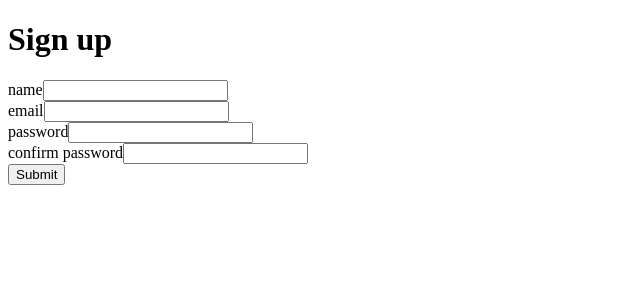
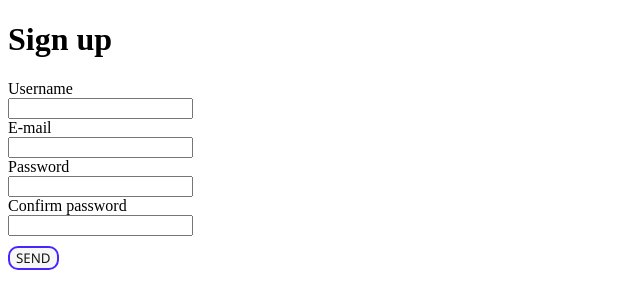
Before and after one commit to azeam/T9_notes, a React (Create React App) app in the folder home/: page /signup in a window 1280 px wide. Shown: the top 308 px of the page, without its empty margins (0-640 px from the left). Built offline with nearby package versions, Linux system fonts and the light colour scheme; the HTML template or start-up script is replaced by a standard one.

Commit message:
basic signup/login routing

```diff
--- a/home/src/components/Input.jsx
+++ b/home/src/components/Input.jsx
@@ -4,7 +4,7 @@ class Input extends Component{
     render(){
         return(
             <div>
-                <label for={this.props.name}>{this.props.label}</label><br/>
+                <label htmlFor={this.props.name}>{this.props.label}</label><br/>
                 <input type={this.props.type} name={this.props.name} id={this.props.id} onChange={this.props.onChange}></input><br/>
             </div>
         );
--- a/home/src/pages/login.js
+++ b/home/src/pages/login.js
@@ -1,7 +1,7 @@
 import React, { Component } from 'react';
 import axios from 'axios';
-
-
+import SubmitButton from '../components/Button';
+import LoginInput from '../components/Input';
 
 class login extends Component {
 	constructor(props) {
@@ -21,7 +21,7 @@ class login extends Component {
 	};
 
 	// send request to api
-	handleLogin = (event) => {
+	handleSubmit = (event) => {
 		event.preventDefault(); // handle form with js
 		const newLoginData = {
 			email: this.state.email,
@@ -32,7 +32,7 @@ class login extends Component {
 			.then((response) => {
 				console.log("token: ", `${response.data.token}`); // print token to console for debug
 				localStorage.setItem('AuthToken', `${response.data.token}`); // save token in local storage
-				this.props.history.push('/'); // go home
+				this.props.history.push('/newnote'); // go home
 			})
 			.catch((error) => {
 				if (error.response) {
@@ -44,31 +44,15 @@ class login extends Component {
 			});
 	};
 
-    /*handleSignOut = (event) => {
-        firebase.auth().signOut().then(function() {
-            // Sign-out successful.
-          }).catch(function(error) {
-              console.log('Error', error.message);
-            // An error happened.
-          });
-    }*/
-
 	render() {
 		return (
-				<div className="login">
-					<h1>
-						Log in
-					</h1>
-					<form className="login" noValidate>
-						<label>email</label>
-						<input type="text" id="email" name="email" onChange={this.handleChange} required />
-						<br/>
-						<label>password</label>
-						<input type="text" id="password" name="password" onChange={this.handleChange} required />
-						<br/>
-						<input type="submit" onClick={this.handleSubmit}/>
-					</form>
-				</div>
+			<form className="login">
+				<h1>Login</h1>
+				<LoginInput type="email" id="email" label="E-mail" name="email" onChange={this.handleChange}></LoginInput>
+				<LoginInput type="password" id="password" label="Password" name="password" onChange={this.handleChange}></LoginInput>
+
+				<SubmitButton className="btn" label="LOGIN" type="submit" onClick={this.handleSubmit}></SubmitButton>
+			</form>
 		);
 	}
 }
--- a/home/src/pages/signup.js
+++ b/home/src/pages/signup.js
@@ -1,5 +1,7 @@
 import React, { Component } from 'react';
 import axios from 'axios';
+import SubmitButton from '../components/Button';
+import SignupInput from '../components/Input';
 
 class signup extends Component {
 	constructor(props) {
@@ -33,8 +35,8 @@ class signup extends Component {
 			.post('/signup', newUserData) // the proxy setting in package.json will re-route the request to the firebase db with /signup postpended, set to  https://us-central1-t9notes-5eb44.cloudfunctions.net/api if not running local api
 			.then((response) => {
 				console.log("token: ", `${response.data.token}`); // print token to console for debug
-				localStorage.setItem('AuthToken', `Bearer ${response.data.token}`);
-				this.props.history.push('/'); // go home
+	//			localStorage.setItem('AuthToken', `Bearer ${response.data.token}`);
+				this.props.history.push('/login'); // go to login page
 			})
 			.catch((error) => {
 				if (error.response) {
@@ -48,26 +50,15 @@ class signup extends Component {
 
 	render() {
 		return (
-				<div className="signup">
-					<h1>
-						Sign up
-					</h1>
-					<form className="signup" noValidate>
-						<label>name</label>
-						<input type="text" id="username" name="username" onChange={this.handleChange} required />
-						<br/>
-						<label>email</label>
-						<input type="text" id="email" name="email" onChange={this.handleChange} required />
-						<br/>
-						<label>password</label>
-						<input type="text" id="password" name="password" onChange={this.handleChange} required />
-						<br/>
-						<label>confirm password</label>
-						<input type="text" id="confirmPassword" name="confirmPassword" onChange={this.handleChange} required />
-						<br/>
-						<input type="submit" onClick={this.handleSubmit}/>
-					</form>
-				</div>
+			<form className="signup">
+				<h1>Sign up</h1>
+				<SignupInput type="text" id="username" label="Username" name="username" onChange={this.handleChange}></SignupInput>
+				<SignupInput type="email" id="email" label="E-mail" name="email" onChange={this.handleChange}></SignupInput>
+				<SignupInput type="password" id="password" label="Password" name="password" onChange={this.handleChange}></SignupInput>
+				<SignupInput type="password" id="confirmPassword" label="Confirm password" name="confirmPassword" onChange={this.handleChange}></SignupInput>
+
+				<SubmitButton className="btn" label="SEND" type="submit" onClick={this.handleSubmit}></SubmitButton>
+			</form>
 		);
 	}
 }
```
Also changed, not shown: home/src/components/Button.css (renamed from home/src/components/button.css).
